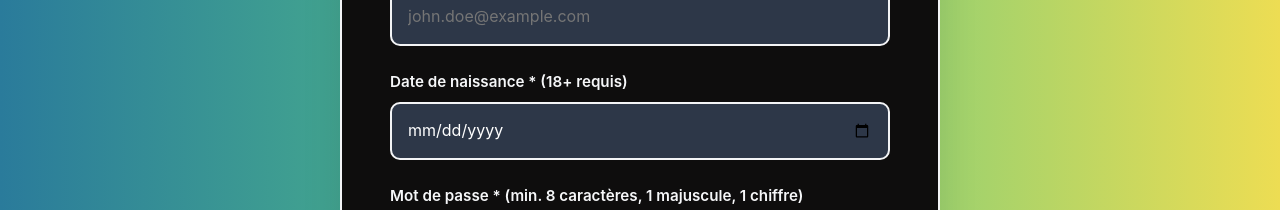
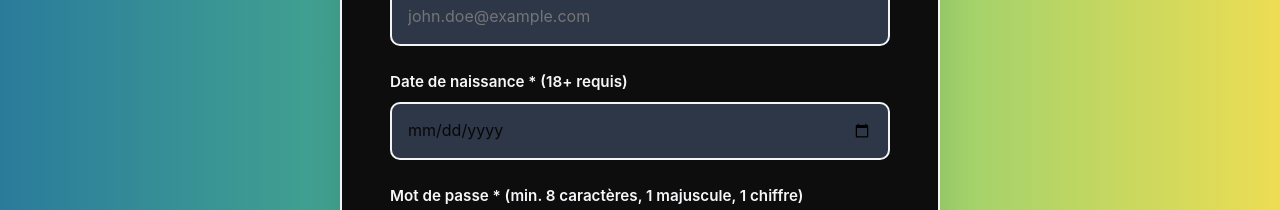
Before and after one commit to michel97400/App-Generated-Flux-1-1-pro, a React (Vite) app in the folder FRONTEND/: page /register in a window 1280 px wide. Shown: the part 446-656 px from the top of the page. Built offline with nearby package versions, Linux system fonts and the light colour scheme; no server answers.

Commit message:
input ok

```diff
--- a/FRONTEND/src/pages/RegisterPage.css
+++ b/FRONTEND/src/pages/RegisterPage.css
@@ -85,7 +85,7 @@
     display: flex;
     flex-direction: column;
     gap: 0.5rem;
-    color: #fff;
+    color: #050404;
 }
 
 .form-group label {
@@ -101,7 +101,7 @@
     font-size: 1rem;
     transition: all 0.3s ease;
     font-family: inherit;
-    color: #fff;
+    color: #080707;
 }
 
 .form-group input:focus {
```
